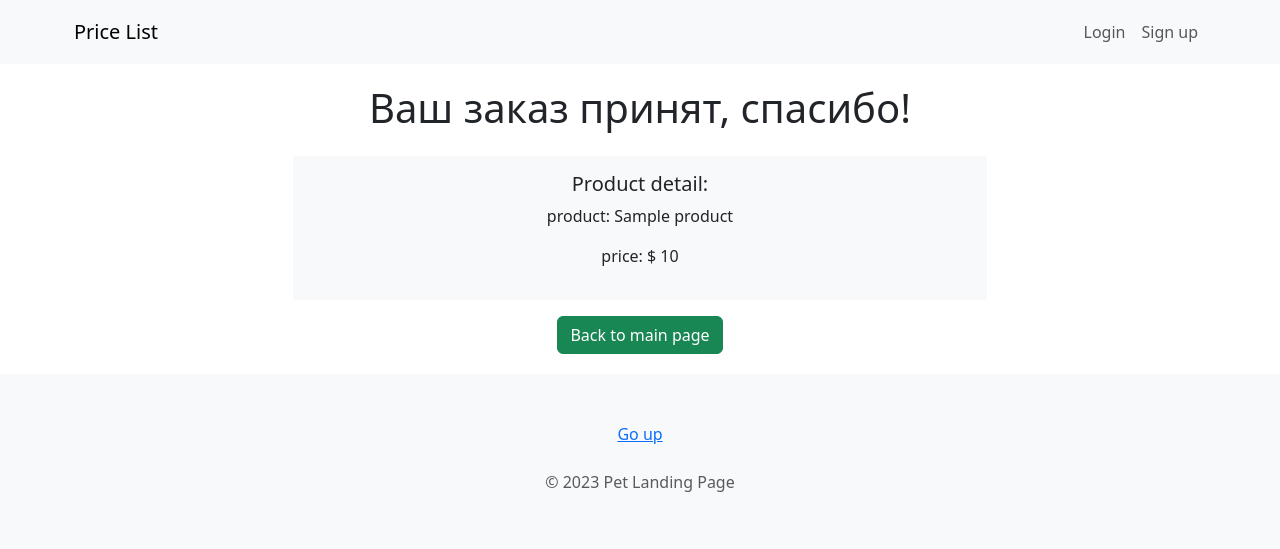
After one commit to igor-gorovenko/pet_landing, a Django app: page /order_complete/1 in a window 1280 px wide. The commit adds this page. Shown: the top 549 px of the page. Run offline with Django 4.2, Linux system fonts and the light colour scheme; tables that the repository leaves empty hold one stand-in row (values such as "Sample post").

Commit message:
add create page

```diff
--- a/landing_project/product_app/urls.py
+++ b/landing_project/product_app/urls.py
@@ -6,4 +6,5 @@ urlpatterns = [
     path('', views.index, name='index'),
     path('<int:id_product>/', views.product, name='product'),
     path('create_order/<int:id>', views.create_order, name='create_order'),
+    path('order_complete/<int:id_product>', views.order_complete, name='order_complete'),
 ]
--- a/landing_project/product_app/views.py
+++ b/landing_project/product_app/views.py
@@ -28,3 +28,11 @@ def create_order(request, id):
         'product': product
         }
     return render(request, 'landing/create_order.html', context)
+
+
+def order_complete(request, id_product):
+    product = get_object_or_404(Product, id=id_product)
+    context = {
+        'product': product,
+    }
+    return render(request, 'landing/order_complete.html', context)
--- a/landing_project/templates/landing/create_order.html
+++ b/landing_project/templates/landing/create_order.html
@@ -20,7 +20,7 @@
                     <input type="email" class="form-control" id="exampleInputEmail1" aria-describedby="emailHelp">
                 </div>
                 <div class="mb-3">
-                    <a href="{% url 'index' %}" class="btn btn-success">
+                    <a href="{% url 'order_complete' product.id %}" class="btn btn-success">
                         Submit
                     </a>
                 </div>
--- /dev/null
+++ b/landing_project/templates/landing/order_complete.html
@@ -0,0 +1,34 @@
+{% extends 'base.html' %}
+
+{% load static %}
+
+{% block title %}Main page{% endblock title %}
+
+{% block content %}
+
+<div>
+    <div class="container p-3">
+        <div class="row">
+            <div class="col-md-8 mx-auto ">
+                <div class="text-center">
+                    <h1>Ваш заказ принят, спасибо!</h1>
+                    <div class="p-3">
+                        <div class="bg-light p-3">
+                            <h5>Product detail:</h5>
+                            <p>product: {{ product.title }}</p>
+                            <p>price: $ {{ product.price }}</p>
+                        </div>
+                    </div>
+
+                    <div>
+                        <a href="{% url 'index' %}" class="btn btn-success">
+                            Back to main page
+                        </a>
+                    </div>
+                </div>
+            </div>
+        </div>
+    </div>
+</div>
+
+{% endblock %}
```
Also changed, not shown: landing_project/templates/landing/detail.html (+4 -4 lines).
